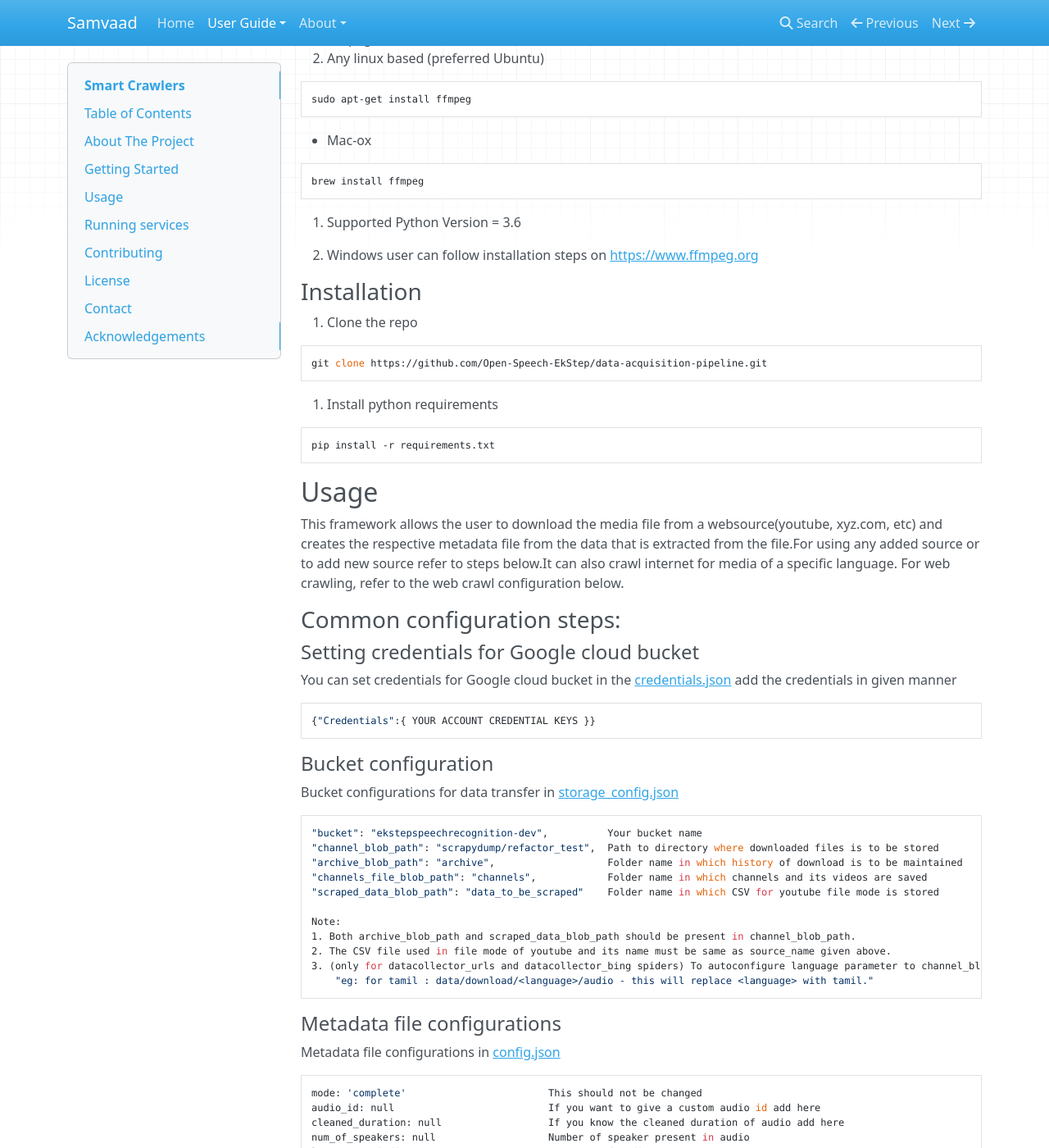
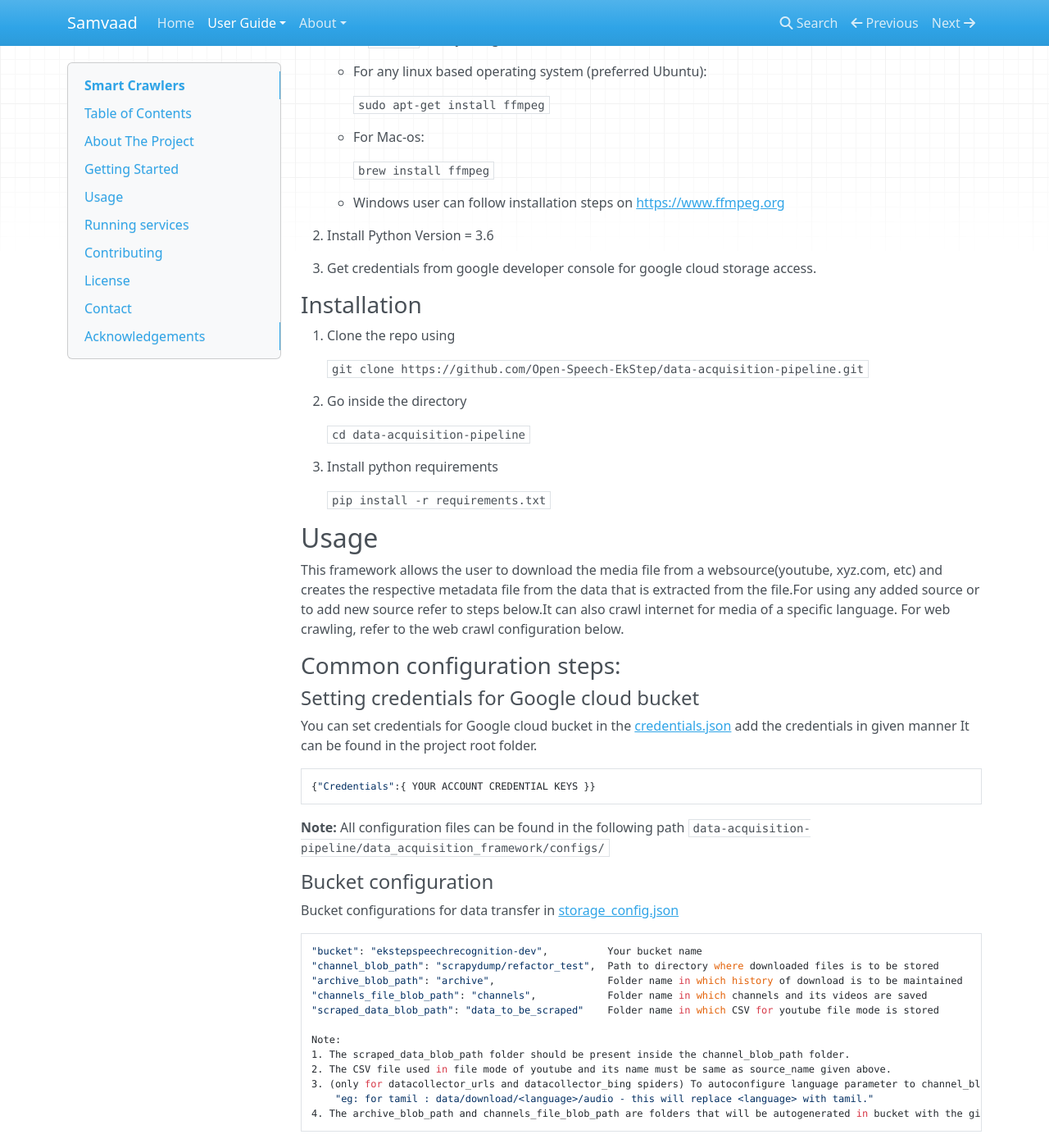
Before and after one commit to Open-Speech-EkStep/open-speech-ekstep.github.io, an MkDocs documentation site: the page built from docs/smart_crawlers.md, in a window 1280 px wide and 1400 px high, scrolled down 3393 px. Shown: the whole window at 82% size. Built offline with MkDocs 1.6.1, drawn with Linux system fonts in a browser that asks for light colours; nearby versions of some CDN libraries.

Commit message:
Niresh | Clearing the confused instructions and explanations

````diff
--- a/docs/smart_crawlers.md
+++ b/docs/smart_crawlers.md
@@ -103,28 +103,44 @@ This summary mentions the key advantages and limitations of this smart crawler s
 To get started install the prerequisites and clone the repo to machine on which you wish to run the framework.
 
 ### Prerequisites
-1. ffmpeg
-* Any linux based (preferred Ubuntu)
-```sh
-sudo apt-get install ffmpeg
-```
-* Mac-ox
-```sh
-brew install ffmpeg
-```
-2. Supported Python Version = 3.6
+1. Install `ffmpeg` library using commands mentioned below.
+    * For any linux based operating system (preferred Ubuntu):
 
-* Windows user can follow installation steps on [https://www.ffmpeg.org](https://www.ffmpeg.org)
+        ```
+        sudo apt-get install ffmpeg
+        ```
+
+    * For Mac-os:
+
+        ```
+        brew install ffmpeg
+        ```
+
+    * Windows user can follow installation steps on [https://www.ffmpeg.org](https://www.ffmpeg.org)
+
+2. Install Python Version = 3.6
+
+3. Get credentials from google developer console for google cloud storage access.
+
 ### Installation
 
-1. Clone the repo
-```sh
-git clone https://github.com/Open-Speech-EkStep/data-acquisition-pipeline.git
-```
-2. Install python requirements
-```sh
-pip install -r requirements.txt
-```
+1. Clone the repo using
+
+    ```
+    git clone https://github.com/Open-Speech-EkStep/data-acquisition-pipeline.git
+    ```
+
+2. Go inside the directory
+
+    ```
+    cd data-acquisition-pipeline
+    ```
+
+3. Install python requirements
+
+    ```
+    pip install -r requirements.txt
+    ```
 
 
 
@@ -134,9 +150,13 @@ This framework allows the user to download the media file from a websource(youtu
 ### Common configuration steps:
 #### Setting credentials for Google cloud bucket
 You can set credentials for Google cloud bucket in the [credentials.json](https://github.com/Open-Speech-EkStep/data-acquisition-pipeline/blob/master/credentials.json) add the credentials in given manner
+It can be found in the project root folder.
 ```sh
 {"Credentials":{ YOUR ACCOUNT CREDENTIAL KEYS }}
 ```
+
+**Note:**
+All configuration files can be found in the following path  `data-acquisition-pipeline/data_acquisition_framework/configs/`
 #### Bucket configuration
 Bucket configurations for data transfer in [storage_config.json](https://github.com/Open-Speech-EkStep/data-acquisition-pipeline/blob/master/data_acquisition_framework/configs/storage_config.json)
 ```sh
@@ -147,10 +167,11 @@ Bucket configurations for data transfer in [storage_config.json](https://github.
 "scraped_data_blob_path": "data_to_be_scraped"    Folder name in which CSV for youtube file mode is stored
 
 Note:
-1. Both archive_blob_path and scraped_data_blob_path should be present in channel_blob_path.
+1. The scraped_data_blob_path folder should be present inside the channel_blob_path folder.
 2. The CSV file used in file mode of youtube and its name must be same as source_name given above.
 3. (only for datacollector_urls and datacollector_bing spiders) To autoconfigure language parameter to channel_blob_path from web_crawler_config.json, use <language> in channel_blob_path.
     "eg: for tamil : data/download/<language>/audio - this will replace <language> with tamil."
+4. The archive_blob_path and channels_file_blob_path are folders that will be autogenerated in bucket with the given name.
 ```
 #### Metadata file configurations
 Metadata file configurations in [config.json](https://github.com/Open-Speech-EkStep/data-acquisition-pipeline/blob/master/data_acquisition_framework/configs/config.json)
````
